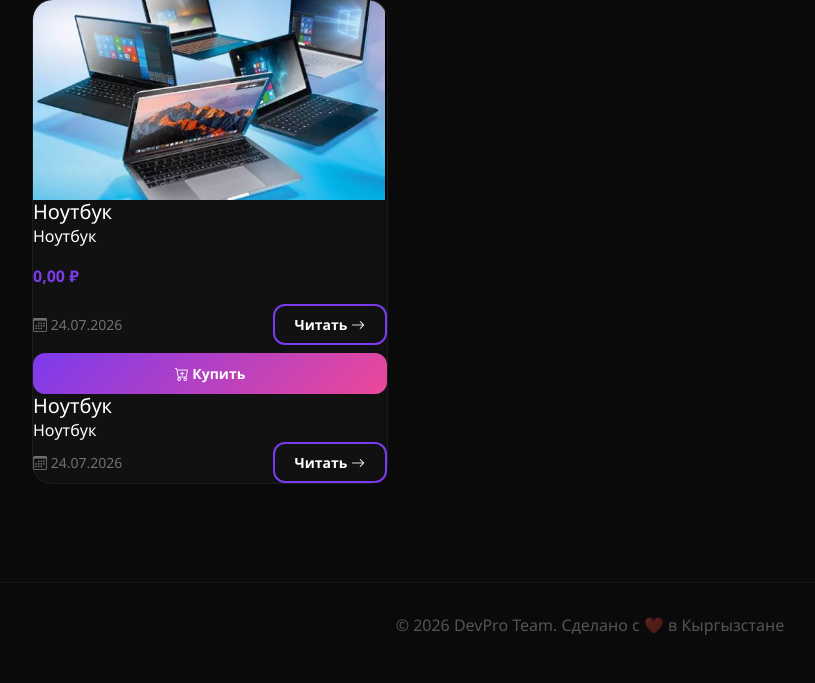
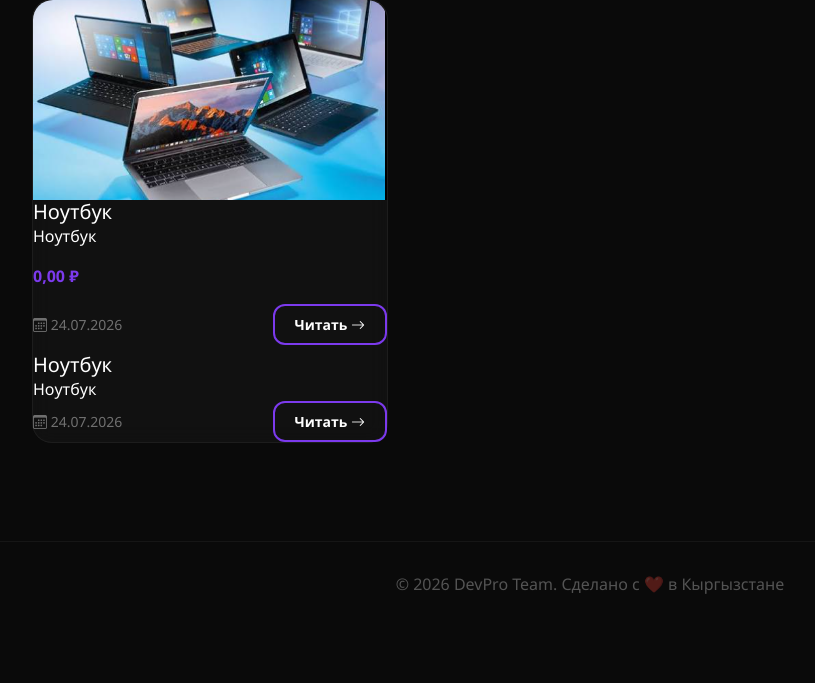
Before and after one commit to comp80268-commits/--DevPro, a Django app: page /articles/ in a window 1280 px wide. Shown: the part 206-889 px from the top of the page, without its empty margins (50-865 px from the left). After the commit the page ends 800 px from the top, so only its background shows below. Run offline with Django 5.2, Linux system fonts and the light colour scheme; data comes from the database, SQL or seed files in the repository.

Commit message:
Remove all cart references from templates

```diff
--- a/app/templates/app/article_list.html
+++ b/app/templates/app/article_list.html
@@ -48,14 +48,6 @@
                                     Читать <i class="bi bi-arrow-right"></i>
                                 </a>
                             </div>
-                            <form action="{% url 'cart:cart_add' article.id %}" method="post">
-                                {% csrf_token %}
-                                <input type="hidden" name="quantity" value="1">
-                                <input type="hidden" name="override" value="False">
-                                <button type="submit" class="btn btn-gradient btn-sm w-100">
-                                    <i class="bi bi-cart-plus"></i> Купить
-                                </button>
-                            </form>
                         </div>
                         <div class="card-body">
                             <h5 class="card-title">
```
Also changed, not shown: app/templates/app/article_detail.html (+9 -4 lines).
